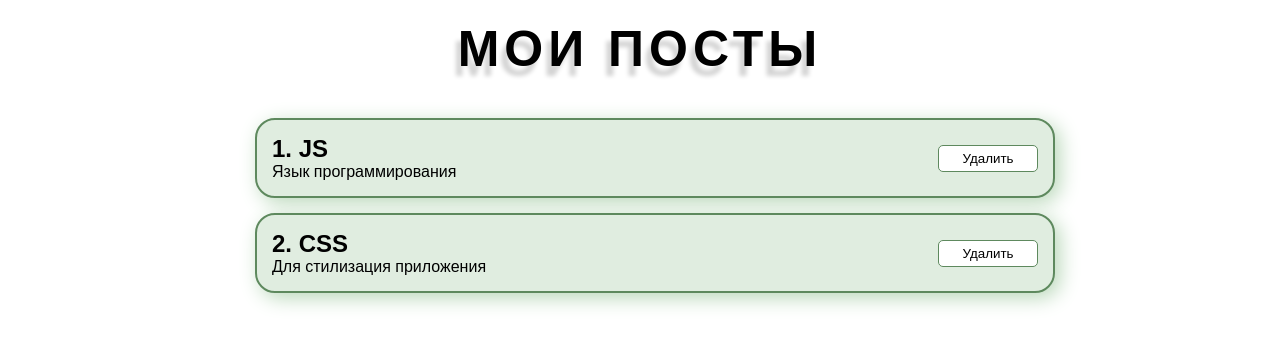
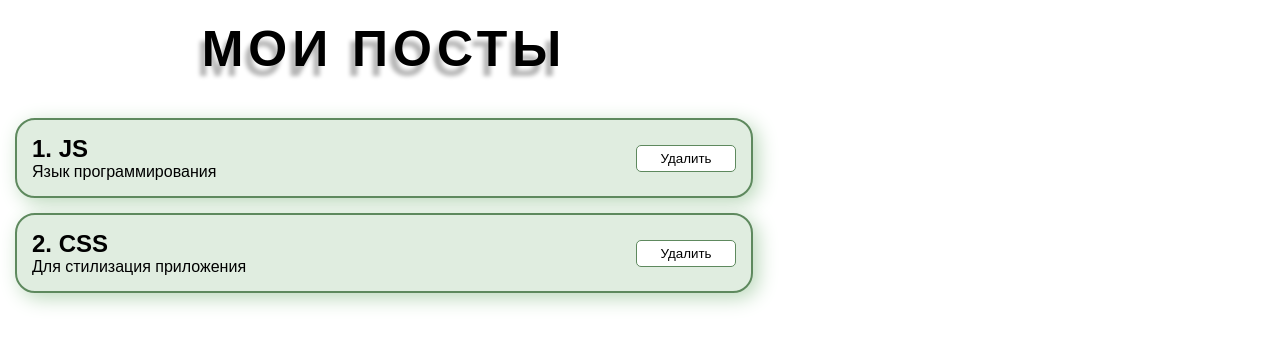
Before and after one commit to innsomnia/reactUlbi, a React (Create React App) app: page / in a window 1280 px wide. Shown: the top 346 px of the page. Built offline with nearby package versions, Linux system fonts and the light colour scheme.

Commit message:
добавление модульных в прилу + дуструктиризация пропсов

```diff
--- a/src/App.scss
+++ b/src/App.module.scss
@@ -11,11 +11,9 @@
 #root {
   display: flex;
   justify-content: center;
-
-  height: 100%;
 }
 
-.App {
+.app {
   h1 {
     text-transform: uppercase;
     display: flex;
@@ -24,7 +22,7 @@
     font-size: 50px;
     letter-spacing: 5px;
     margin-bottom: 40px;
-    text-shadow: -5px 10px 4px rgb(212, 212, 212);
+    text-shadow: -5px 10px 4px rgb(181, 181, 181);
   }
-  width: 800px;
+  width: 60%;
 }
--- a/src/App.tsx
+++ b/src/App.tsx
@@ -1,16 +1,17 @@
-import React, { useState } from 'react'
-import './App.scss'
+import { useState } from 'react'
+import styles from './App.module.scss'
 import { PostItem } from './components/PostItem'
 
-export const App: React.FC = () => {
+export const App = () => {
   const [posts, setPosts] = useState([
     { id: 1, title: 'JS', body: 'Язык программирования' },
     { id: 2, title: 'CSS', body: 'Для стилизация приложения' },
   ])
 
   return (
-    <div className='App'>
+    <div className={styles.app}>
       <h1>Мои посты</h1>
+
       {posts.map((post) => (
         <PostItem key={post.id} post={post} />
       ))}
--- a/src/components/PostItem.module.scss
+++ b/src/components/PostItem.module.scss
@@ -2,19 +2,23 @@
   margin: 15px;
   display: flex;
   justify-content: space-between;
-  width: 100%;
   align-items: center;
   padding: 15px;
   border: 2px solid rgb(94, 137, 94);
   border-radius: 20px;
   background-color: rgb(224, 237, 224);
   box-shadow: 5px 5px 20px rgb(186, 216, 186);
+  transition: all 0.13s ease-in-out;
+
+  &:hover {
+    box-shadow: 5px 5px 20px rgb(34, 55, 34);
+  }
 
   .postBox {
     background-color: rgb(224, 237, 224);
   }
 
-  .btnItem {
+  .deleteBtn {
     padding: 5px;
     border: 1px solid rgb(94, 137, 94);
     border-radius: 5px;
@@ -27,6 +31,7 @@
       background-color: rgb(94, 137, 94);
       color: white;
       border: 1px solid rgb(34, 55, 34);
+      box-shadow: 3px 3px 10px rgb(34, 55, 34);
     }
   }
 }
--- a/src/components/PostItem.tsx
+++ b/src/components/PostItem.tsx
@@ -1,20 +1,21 @@
-import React from 'react'
 import styles from './PostItem.module.scss'
 import { PostItemProps } from '../typeModules/modules'
 
-export const PostItem: React.FC<PostItemProps> = ({ post }) => {
+export const PostItem = ({ post }: PostItemProps) => {
+  const { id, title, body } = post
+
   return (
     <div className={styles.postContainer}>
       <div>
         <div className={styles.postBox}>
           <h2>
-            {post.id}. {post.title}
+            {id}. {title}
           </h2>
-          <p>{post.body}</p>
+          <p>{body}</p>
         </div>
       </div>
       <div>
-        <button className={styles.btnItem}>Удалить</button>
+        <button className={styles.deleteBtn}>Удалить</button>
       </div>
     </div>
   )
```
